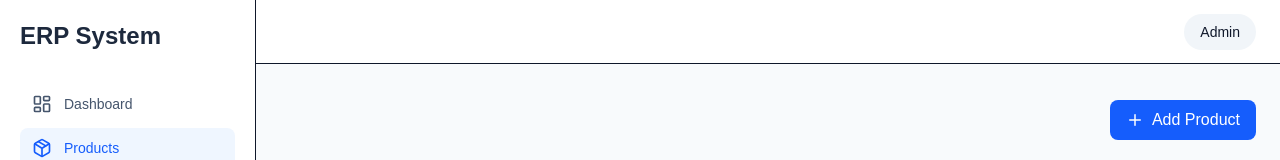
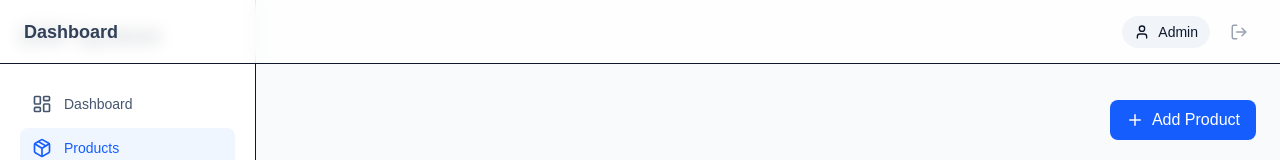
Before and after one commit to akashbaaniapp-code/erp-system, a Next.js app: page /products in a window 1280 px wide. Shown: the top 160 px of the page. Built offline with nearby package versions, Linux system fonts and the light colour scheme; no server answers; the database is empty.

Commit message:
Refactor header component for sticky behavior and logout

```diff
--- a/components/layout/header.tsx
+++ b/components/layout/header.tsx
@@ -1,13 +1,36 @@
+'use client'
+
+import { useRouter } from 'next/navigation'
+import { LogOut, User } from 'lucide-react'
+
 export default function Header() {
+  const router = useRouter()
+
+  const handleLogout = () => {
+    // কুকি ডিলিট করুন
+    document.cookie = 'auth-token=; path=/; max-age=0'
+    router.push('/login')
+  }
+
   return (
-    <header className="flex h-16 items-center justify-between border-b bg-white px-6">
+    <header className="sticky top-0 z-10 flex h-16 items-center justify-between border-b bg-white/80 backdrop-blur-sm px-6">
       <h2 className="text-lg font-semibold text-slate-700">
         Dashboard
       </h2>
 
-      <div className="rounded-full bg-slate-100 px-4 py-2 text-sm">
-        Admin
+      <div className="flex items-center gap-3">
+        <div className="flex items-center gap-2 rounded-full bg-slate-100 px-3 py-1.5 text-sm">
+          <User size={16} />
+          <span>Admin</span>
+        </div>
+        <button
+          onClick={handleLogout}
+          className="p-2 text-gray-400 hover:text-red-600 transition rounded-lg hover:bg-red-50"
+          title="Logout"
+        >
+          <LogOut size={18} />
+        </button>
       </div>
     </header>
-  );
+  )
 }
```
